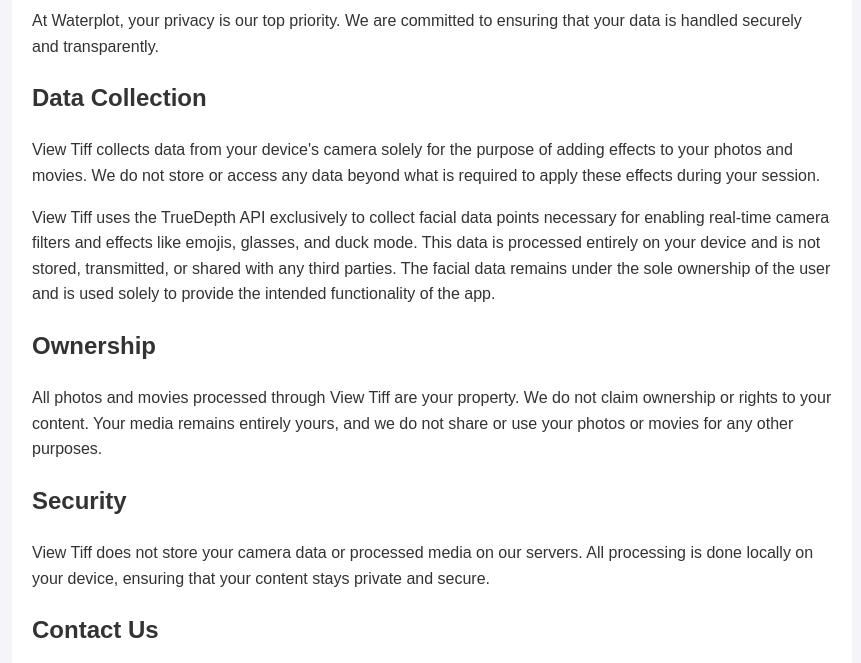
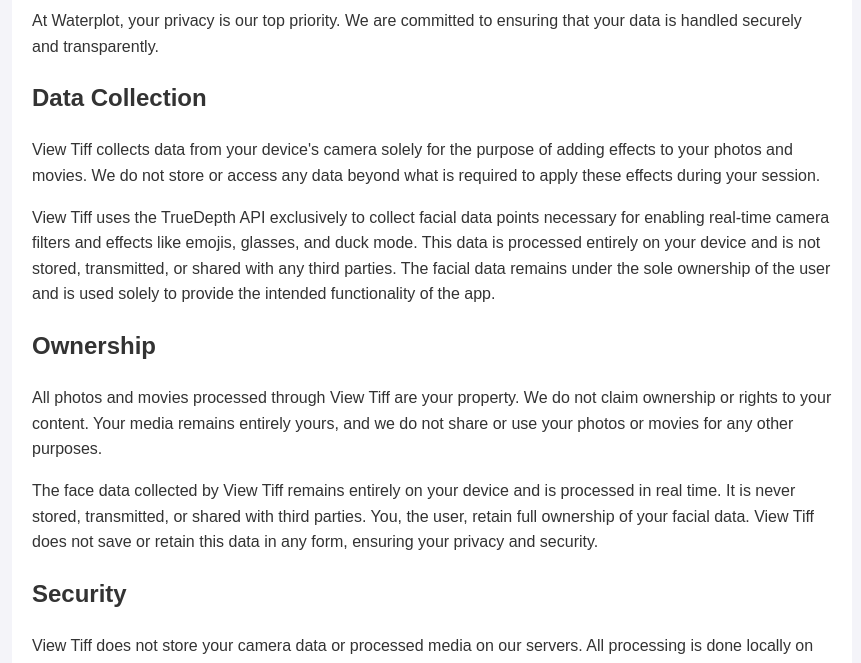
Before and after one commit to benlarrison/ViewTiffPrivacy, a plain HTML site: page index.html in a window 1280 px wide. Shown: the part 126-789 px from the top of the page, without its empty margins (208-1069 px from the left). Drawn offline with Linux system fonts and the light colour scheme.

Commit message:
Update index.html

```diff
--- a/index.html
+++ b/index.html
@@ -1,3 +1,4 @@
+
 <!DOCTYPE html>
 <html lang="en">
 <head>
@@ -49,6 +50,10 @@
         <p>
             All photos and movies processed through View Tiff are your property. We do not claim ownership or rights to your content. Your media remains entirely yours, and we do not share or use your photos or movies for any other purposes.
         </p>
+        <p>
+            The face data collected by View Tiff remains entirely on your device and is processed in real time. It is never stored, transmitted, or shared with third parties. You, the user, retain full ownership of your facial data. View Tiff does not save or retain this data in any form, ensuring your privacy and security.
+
+        </p>
         <h2>Security</h2>
         <p>
             View Tiff does not store your camera data or processed media on our servers. All processing is done locally on your device, ensuring that your content stays private and secure.
```
